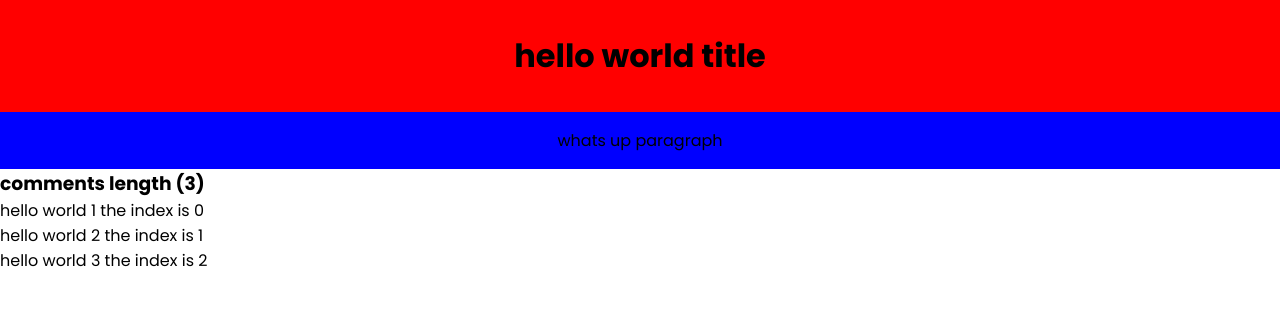
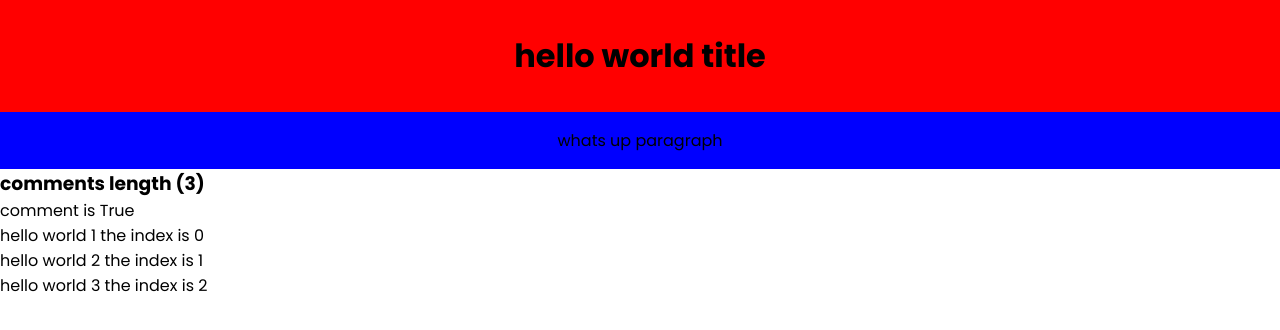
Before and after one commit to robertoaguilar1979/react-front-to-back-2022, a React (Create React App) app: page / in a window 1280 px wide. Shown: the top 330 px of the page. Built offline with nearby package versions, Linux system fonts and the light colour scheme.

Commit message:
conditional react

```diff
--- a/src/App.js
+++ b/src/App.js
@@ -8,12 +8,17 @@ function App() {
     { id: 2, comment: "hello world 2" },
     { id: 3, comment: "hello world 3" },
   ];
+
+  let loading = false;
+  let showComments = true;
+
   return (
     <div className="app-div">
       <h1>{title.toLowerCase()}</h1>
       <p>{paragraph}</p>
       <div className="map-elements">
         <h3>comments length ({comments.length})</h3>
+        {showComments ? "comment is True" : "comment is False"}
         <ul>
           {comments.map((comment, index) => (
             <li key={comment.id}>
```
